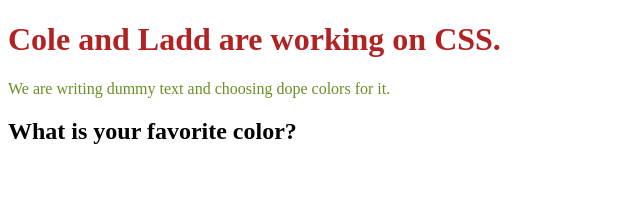
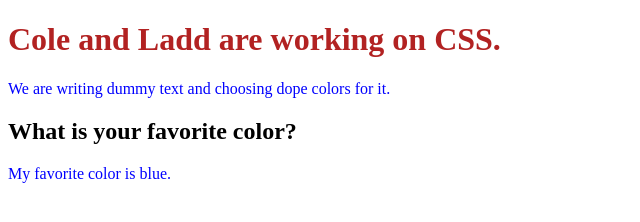
Before and after one commit to colecrum26/CSSPractice, a plain HTML site: page index.html in a window 1280 px wide. Shown: the whole page, without its empty margins (0-640 px from the left). Drawn offline with Linux system fonts and the light colour scheme.

Commit message:
messing with colors

```diff
--- a/index.html
+++ b/index.html
@@ -9,7 +9,12 @@
 </head>
 <body>
     <h1>Cole and Ladd are working on CSS.</h1>
-    <p>We are writing dummy text and choosing dope colors for it.</p>
+    <div>
+        <p>We are writing dummy text and choosing dope colors for it.</p>
+    </div>
     <h2>What is your favorite color?</h2>
+    <div>
+        <p>My favorite color is blue.</p>
+    </div>
 </body>
 </html>
--- a/style.css
+++ b/style.css
@@ -4,3 +4,6 @@ h1 {
 p {
     color: olivedrab;
 }
+p {
+    color: blue;
+}
```
